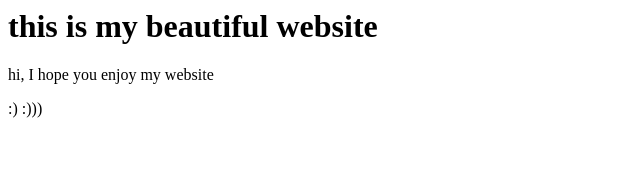
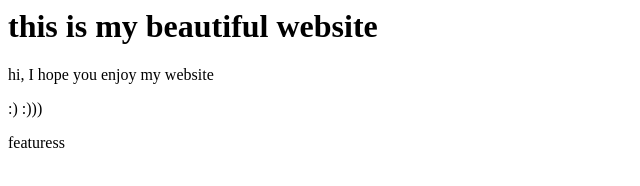
Before and after one commit to CharuMadan/awesome-repo, a plain HTML site: page index.html in a window 1280 px wide. Shown: the full height of the page, 0-640 px from the left. Drawn offline with Linux system fonts and the light colour scheme.

Commit message:
added feature

```diff
--- a/index.html
+++ b/index.html
@@ -3,4 +3,5 @@
 <h1> this is my beautiful website </h1>
 <p> hi, I hope you enjoy my website</p>
 <p>  :)  :))) </p>
+<p>featuress</p>
 </html>
```
